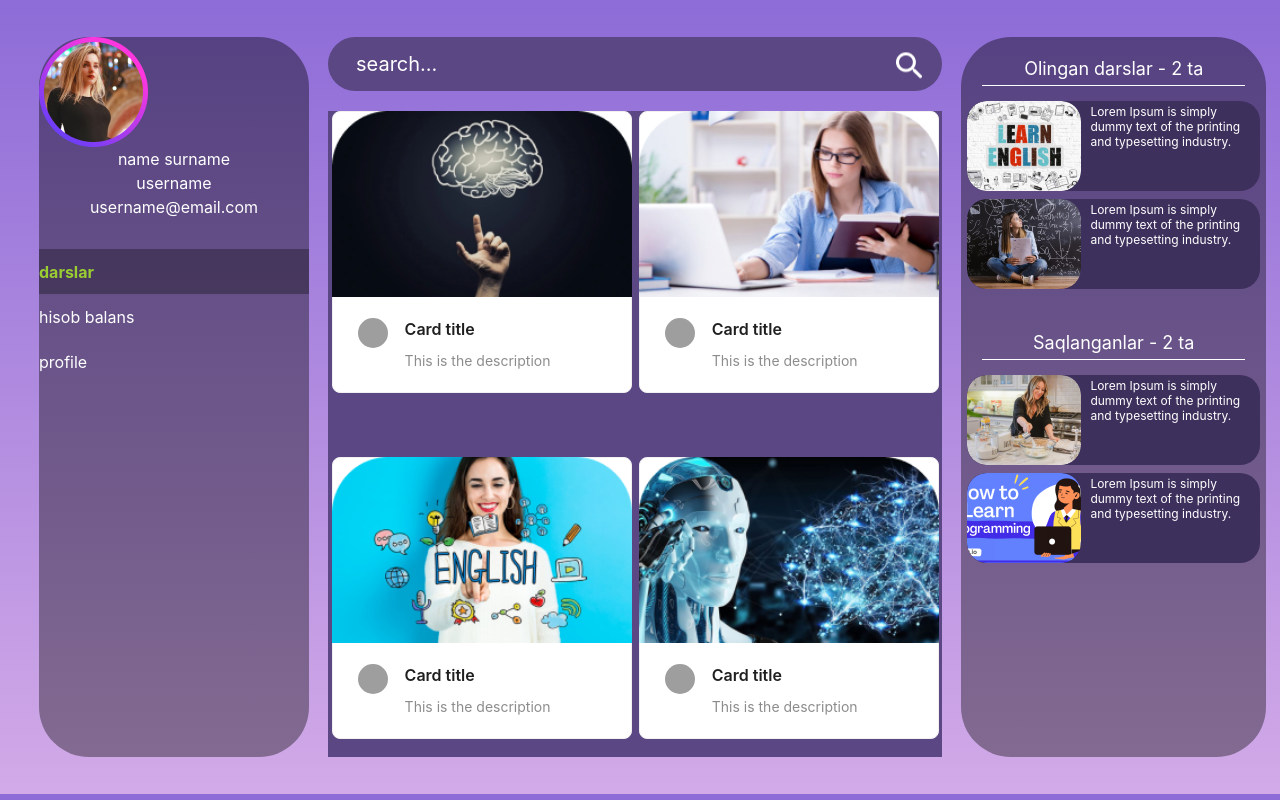
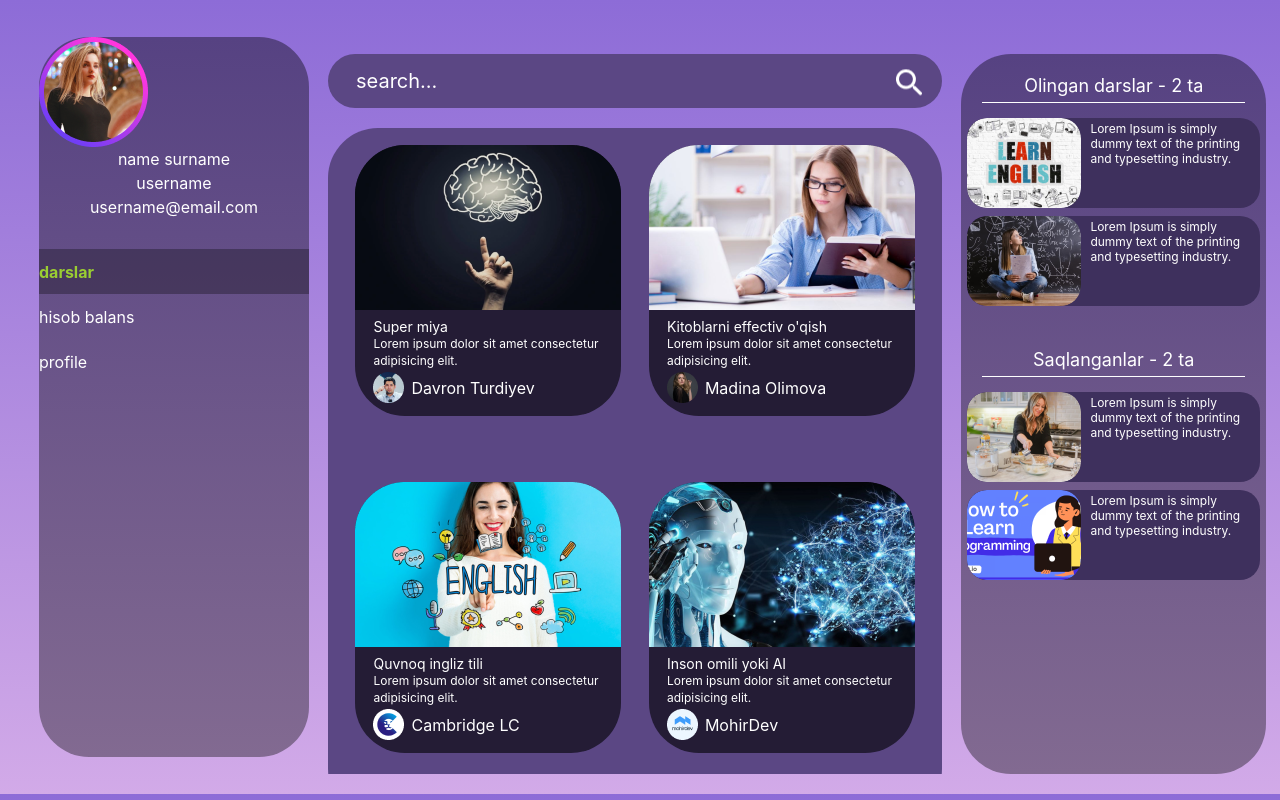
Before and after one commit to sohibjonabdialimov/Main-Project, a React (Vite) app: page / in a window 1280 px wide. Shown: the top 800 px of the page. Built offline with nearby package versions, Linux system fonts and the light colour scheme; grey boxes are pictures that could not be loaded.

Commit message:
main-content

```diff
--- a/src/MainRoute/Allvedios.jsx
+++ b/src/MainRoute/Allvedios.jsx
@@ -8,54 +8,69 @@ import img12 from "../imgs/main1.png"
 import img13 from "../imgs/main2.png"
 import img14 from "../imgs/main3.png"
 import img15 from "../imgs/main4.png"
+import small1 from "../imgs/teacher-home1.png"
+import small2 from "../imgs/teacher-home2.png"
+import small3 from "../imgs/teacher-home3.png"
+import small4 from "../imgs/teacher-home4.png"
 import './style.css';
 function Allvedios() {
   let carts=[
     {
       kursId:12,
       img:img12,
-      name:"supermiya",
-      autorId:14
+      smallImg:small1,
+      name:"Super miya",
+      autorId:14,
+      author: "Davron Turdiyev",
+      text: "Lorem ipsum dolor sit amet consectetur adipisicing elit. ",
+
     }
     ,{
       kursId:13,
       img:img13,
-      name:"supermiya",
-      autorId:14
+      smallImg:small2,
+      name:"Kitoblarni effectiv o'qish",
+      autorId:14,
+      author: "Madina Olimova",
+      text: "Lorem ipsum dolor sit amet consectetur adipisicing elit. ",
     },
     {
       kursId:14,
       img:img14,
-      name:"supermiya",
-      autorId:14
+      smallImg:small3,
+      name:"Quvnoq ingliz tili",
+      autorId:14,
+      author: "Cambridge LC",
+      text: "Lorem ipsum dolor sit amet consectetur adipisicing elit.",
     },
     {
       kursId:15,
       img:img15,
-      name:"supermiya",
-      autorId:14
+      smallImg:small4,
+      name:"Inson omili yoki AI",
+      autorId:14,
+      author: "MohirDev",
+      text: "Lorem ipsum dolor sit amet consectetur adipisicing elit.",
     }
   ]
   return (
     <div className="main-page" >
       <div className="w100">
-        {/* <Input placeholder="Basic usage" /> */}
         <div className="search-div">
           <input type="search" className="search-main" placeholder="search..." />
           <img src={search} alt="" />
         </div>
         <div
           className="fife main-content"
-          style={{
-            display: "flex",
-            flexWrap: "wrap",
-            justifyContent: "space-around",
-          }}
+          // style={{
+          //   display: "flex",
+          //   flexWrap: "wrap",
+          //   justifyContent: "space-around",
+          // }}
         >
           {carts.map((cart, index) => {
             return (
               <Cart cart={cart} key={index} />
-
             )
 
           })}
--- a/src/MainRoute/style.css
+++ b/src/MainRoute/style.css
@@ -1,11 +1,15 @@
 .main-content {
-  /* display: flex;
-  gap: 19px; */
+  display: flex;
+  justify-content: space-evenly;
+  flex-wrap: wrap;
   background-color: #5b4784;
+  padding-top: 17px;
+  border-radius: 50px;
 }
 .main-page {
   display: flex;
   gap: 19px;
+  padding-top: 17px;
 }
 .search-main {
   width: 100%;
--- a/src/components/Cart/Cart.jsx
+++ b/src/components/Cart/Cart.jsx
@@ -1,38 +1,41 @@
-import React from 'react'
-import { Navigate } from 'react-router-dom';
-import { Avatar, Card } from 'antd';
-import { useNavigate } from 'react-router-dom';
-import { Link } from 'react-router-dom';
-const { Meta } = Card;
+import React from "react";
+import { Navigate } from "react-router-dom";
+import { useNavigate } from "react-router-dom";
+
+import "./index.css";
 const Cart = (props) => {
-    const navigate = useNavigate()
-    const { img ,name, autorId} = props.cart;
-    let kursId = props.cart.kursId
-    console.log(kursId)
-    return (
-        <div onClick={() => {
-            navigate("/kurs/" + kursId)
-        }}>
+  const navigate = useNavigate();
+  const { img, name, autorId } = props.cart;
+  let kursId = props.cart.kursId;
+  console.log(kursId);
+  return (
+    <div
+      onClick={() => {
+        navigate("/kurs/" + kursId);
+      }}
+    >
+      {/* <Card style={{ width: 300 }} cover={<img alt="example" src={img} />}>
+        <Meta
+          avatar={
+            <Avatar src="https://xsgames.co/randomusers/avatar.php?g=pixel" />
+          }
+          title="Card title"
+          description="This is the description"
+        />
+      </Card> */}
+      <div className="main-cart">
+        <img src={props.cart.img} alt="" />
+        <div className="cart-desc">
+          <h3>{props.cart.name}</h3>
+          <p>{props.cart.text}</p>
+          <div className="desc">
+            <img src={props.cart.smallImg} alt="" />
+            <span>{props.cart.author}</span>
+          </div>
+        </div>
+      </div>
+    </div>
+  );
+};
 
-            <Card
-                style={{ width: 300 }}
-                cover={
-                    <img
-                        alt="example"
-                        src={img}
-                    />
-                }
-
-            >
-                <Meta
-                    avatar={<Avatar src="https://xsgames.co/randomusers/avatar.php?g=pixel" />}
-                    title="Card title"
-                    description="This is the description"
-                />
-            </Card>
-
-        </div>
-    )
-}
-
-export default Cart
+export default Cart;
--- /dev/null
+++ b/src/components/Cart/index.css
@@ -0,0 +1,31 @@
+.main-cart {
+  width: 266px;
+  background-color: #241C35;
+  border-radius: 50px;
+}
+.main-cart h3 {
+  font-style: normal;
+  font-weight: 400;
+  font-size: 14px;
+  line-height: 17px;
+}
+.main-cart p{
+  font-style: normal;
+  font-weight: 400;
+  font-size: 12px;
+  line-height: 17px;
+  margin-bottom: 3px;
+}
+.desc img{
+  width: 31px;
+  height: 31px;
+  object-fit: cover;
+}
+.desc{
+  display: flex;
+  align-items: center;
+  gap: 7px;
+}
+.cart-desc{
+  padding: 8px 11px 13px 18px;
+}
```
